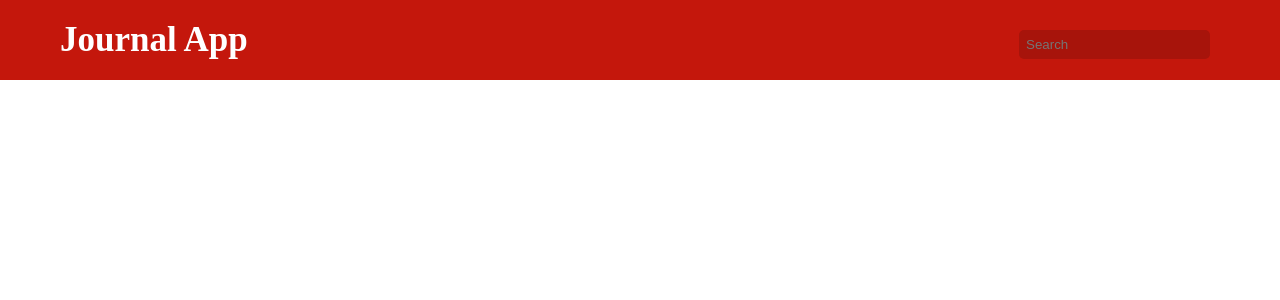
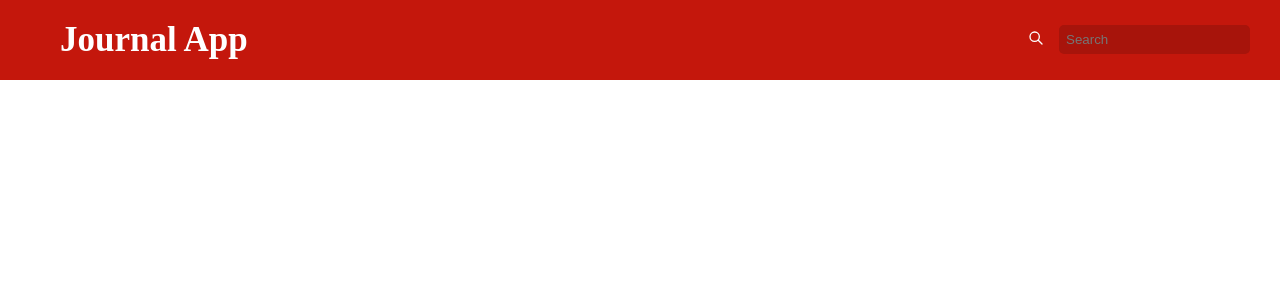
Before and after one commit to MateusLSants/Journal-App, a React (Create React App) app in the folder frontend/: page / in a window 1280 px wide. Shown: the top 300 px of the page. Built offline with nearby package versions, Linux system fonts and the light colour scheme.

Commit message:
tylized search input in custom header

```diff
--- a/frontend/package.json
+++ b/frontend/package.json
@@ -8,6 +8,7 @@
     "@testing-library/user-event": "^13.5.0",
     "react": "^18.2.0",
     "react-dom": "^18.2.0",
+    "react-icons": "^4.8.0",
     "react-scripts": "5.0.1",
     "web-vitals": "^2.1.4"
   },
--- a/frontend/src/components/CustomHeader/CustomHeader.css
+++ b/frontend/src/components/CustomHeader/CustomHeader.css
@@ -28,17 +28,18 @@ label.logo {
 
 nav ul {
     float: right;
-    margin-right: 20;
+    padding-left: 15px;
+    display: inline-block;
+    padding-top: 25px;
 }
 
-nav ul  {
-    display: inline-block;
-    padding: 30px;
-    margin-right: 40px;
+.search-icon {
+    padding-top: 30px;
 }
 
 input {
     padding: 5px;
+    margin-right: 30px;
     border-radius: 5px;
     border-color: transparent;
     background-color: #a7140b;
--- a/frontend/src/components/CustomHeader/CustomHeader.js
+++ b/frontend/src/components/CustomHeader/CustomHeader.js
@@ -1,4 +1,5 @@
 import React from "react";
+import { HiOutlineSearch } from "react-icons/hi";
 import "./CustomHeader.css"
 
 function CustomHeader() {
@@ -6,9 +7,12 @@ function CustomHeader() {
         <body>
             <nav>
                 <label className="logo">Journal App</label>
+
                 <ul>
-
-                    <input type={Text} placeholder="Search"></input>
+                    <input type={Text} placeholder="Search"/>
+                </ul>
+                <ul className="search-icon">
+                    <HiOutlineSearch color="white" className="icoSearch"/>
                 </ul>
             </nav>
         </body>
```
Also changed, not shown: 1 other file (tests, documents, lock files or other folders).
